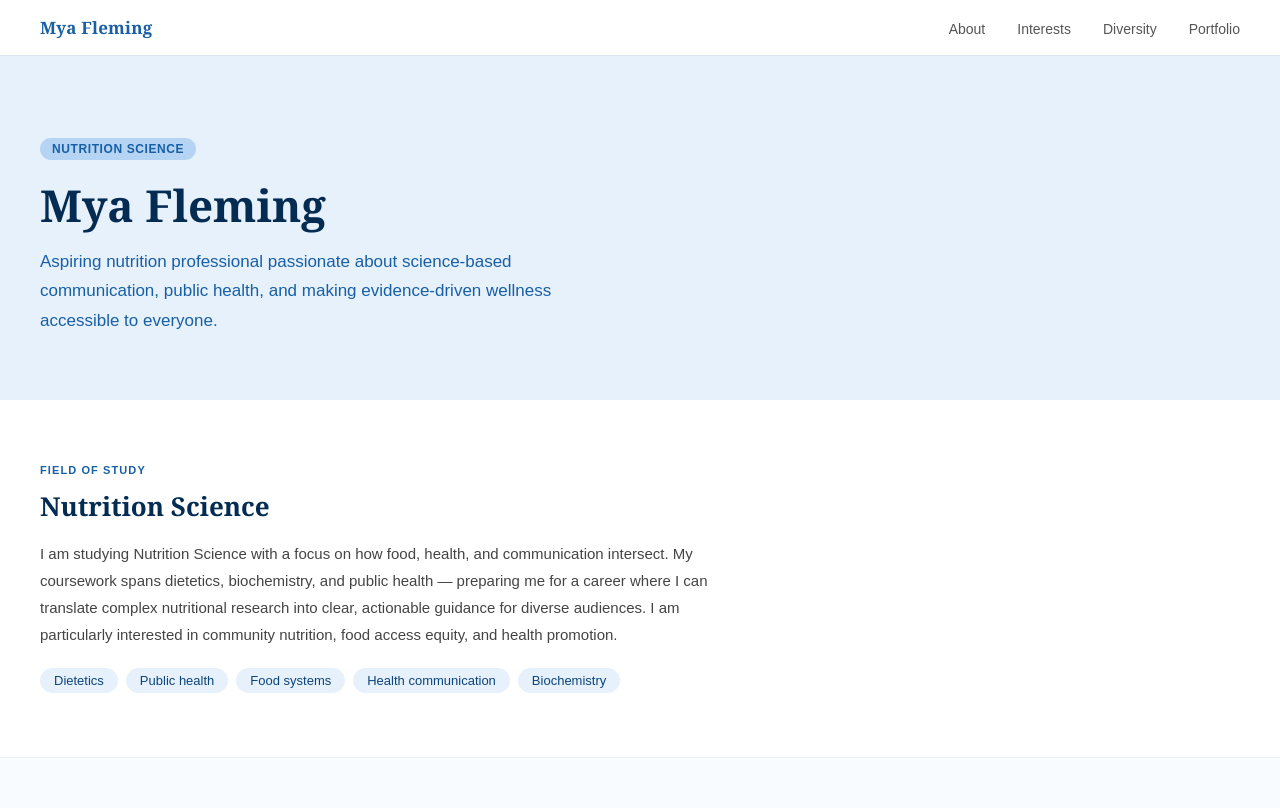
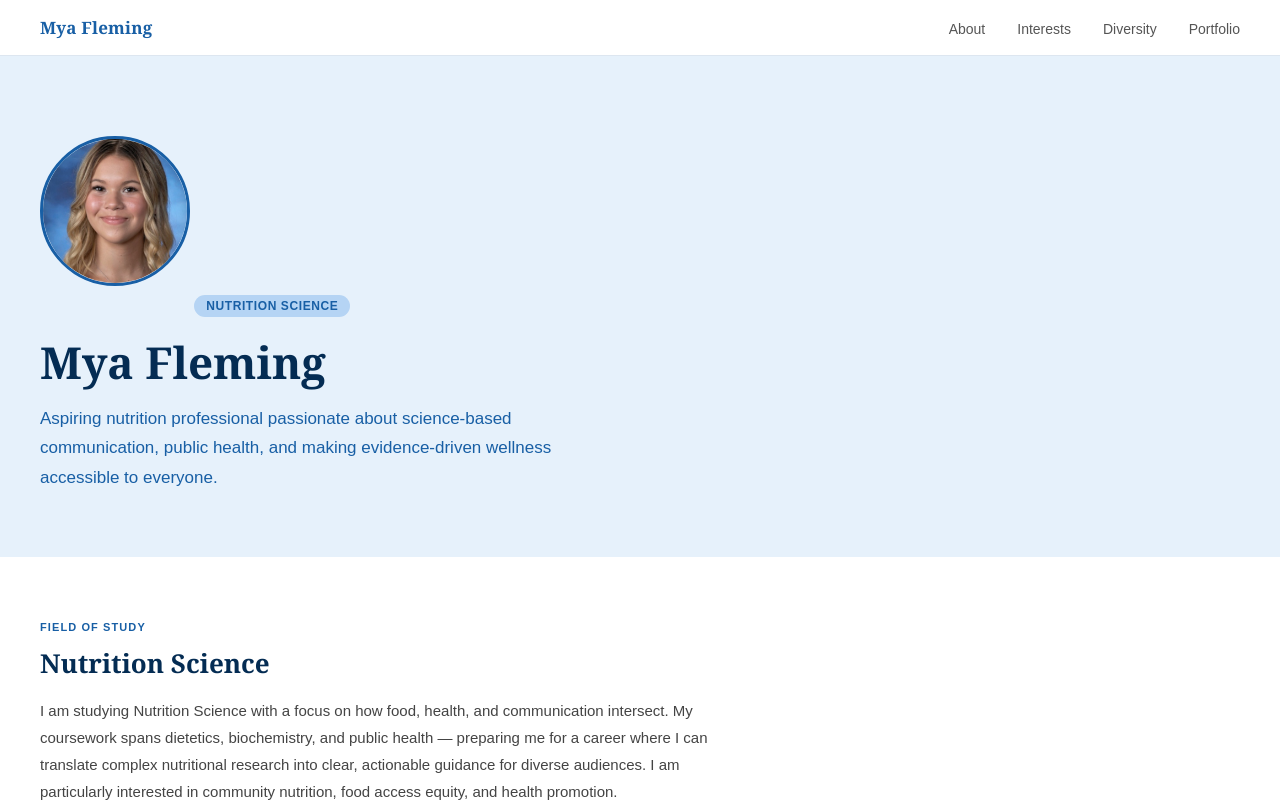
Before and after one commit to mmf124/portfolio-, a plain HTML site: page index.html in a window 1280 px wide. Shown: the top 808 px of the page. Drawn offline with Linux system fonts and the light colour scheme.

Commit message:
Add image for Mya Fleming in hero section

```diff
--- a/index.html
+++ b/index.html
@@ -141,6 +141,7 @@
 <!-- Hero -->
 <div class="hero">
   <div class="hero-inner">
+    <img src="mya.jpg" alt="Mya Fleming" style="width:150px; height:150px; border-radius:50%; object-fit:cover; border: 3px solid #185FA5; margin-bottom:1.5rem;">
     <span class="hero-tag">Nutrition Science</span>
     <h1>Mya Fleming</h1>
     <p>Aspiring nutrition professional passionate about science-based communication, public health, and making evidence-driven wellness accessible to everyone.</p>
```
